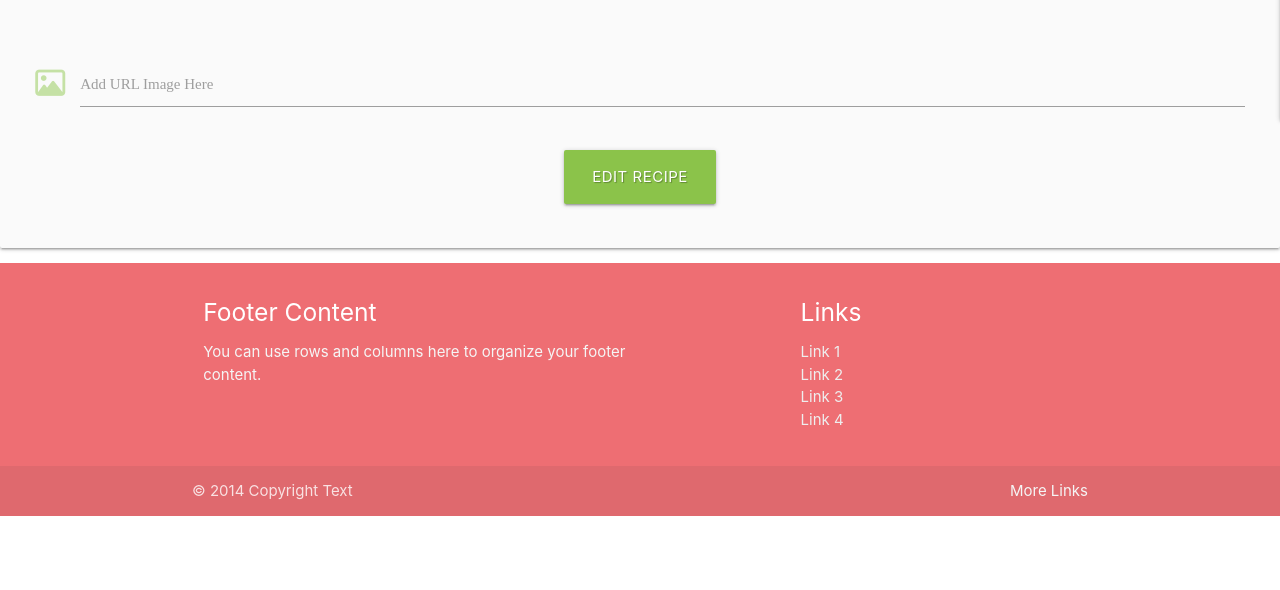
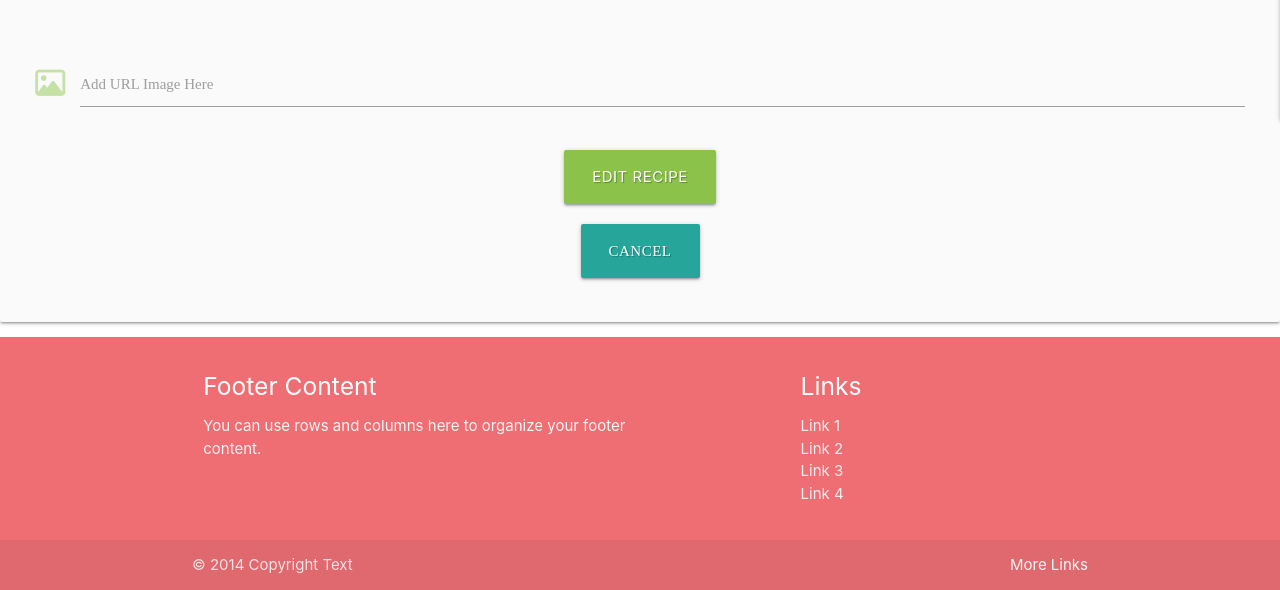
Before and after one commit to DomGambarini/bohemian-mama-pp3, a Flask app: template templates/edit-recipe.html in a window 1280 px wide. Shown: the part 740-1330 px from the top of the page. Before the commit the page ends 1256 px from the top, so only its background shows below. Run offline with Flask 3, Linux system fonts and the light colour scheme; the template is opened without the code that fills it: values that come from a table or form of the project are taken from there, others are empty; some libraries are stand-ins or nearby versions.

Commit message:
Add cancel button to edit-recipe.html

```diff
--- a/templates/edit-recipe.html
+++ b/templates/edit-recipe.html
@@ -88,6 +88,14 @@
         </button>
     </div>
 </div>
+<!-------Cancel------->
+<div class="row">
+    <div class="col s12 center-align">
+        <a href="{{ url_for('recipe') }}" class="btn-large light-red waves-effect waves-light text-shadow" type="submit">
+            Cancel
+        </a>
+    </div>
+</div>
 
 </form>
 </div>
```
